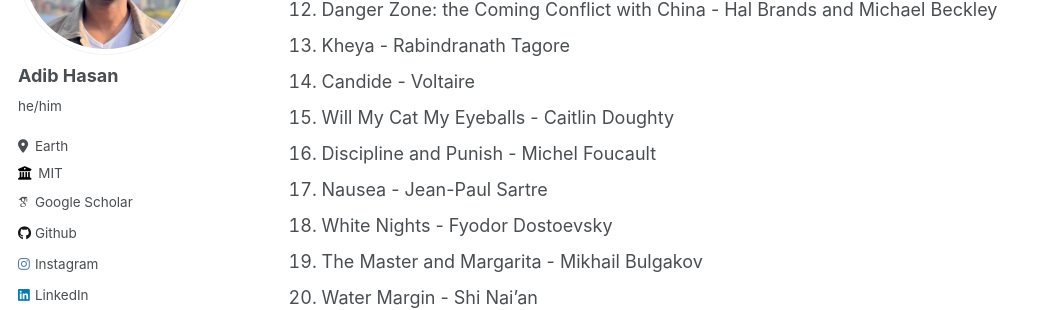
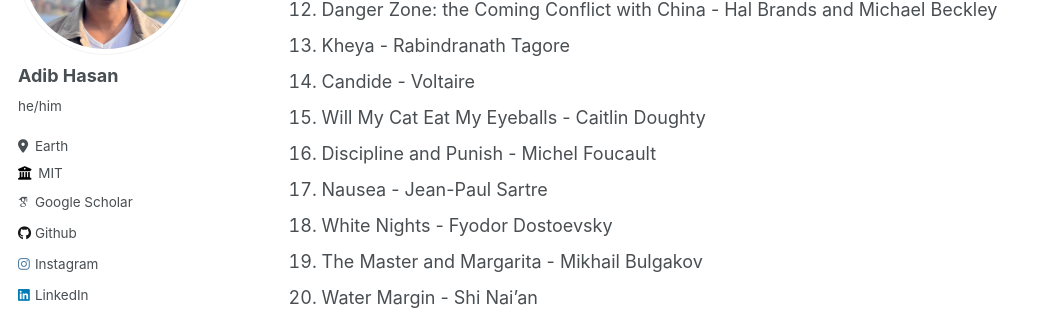
Before and after one commit to Neehan/neehan.github.io, a Jekyll site: the page built from _pages/reading.md, in a window 1280 px wide and 900 px high, scrolled down 1851 px. Shown: the part 153-463 px from the top of the window, without its empty margins (0-1042 px from the left). Built offline with Jekyll 4.4.1, drawn with Linux system fonts in a browser that asks for light colours; some web fonts are replaced.

Commit message:
Fix missing word in book title: Will My Cat Eat My Eyeballs
Co-Authored-By: Claude Opus 4.6 (1M context) <noreply@anthropic.com>

```diff
--- a/_pages/reading.md
+++ b/_pages/reading.md
@@ -57,7 +57,7 @@ Here is what I am currently reading:
 12. Danger Zone: the Coming Conflict with China - Hal Brands and Michael Beckley
 13. Kheya - Rabindranath Tagore
 14. Candide - Voltaire
-15. Will My Cat My Eyeballs - Caitlin Doughty
+15. Will My Cat Eat My Eyeballs - Caitlin Doughty
 16. Discipline and Punish - Michel Foucault
 17. Nausea - Jean-Paul Sartre
 18. White Nights - Fyodor Dostoevsky
```
